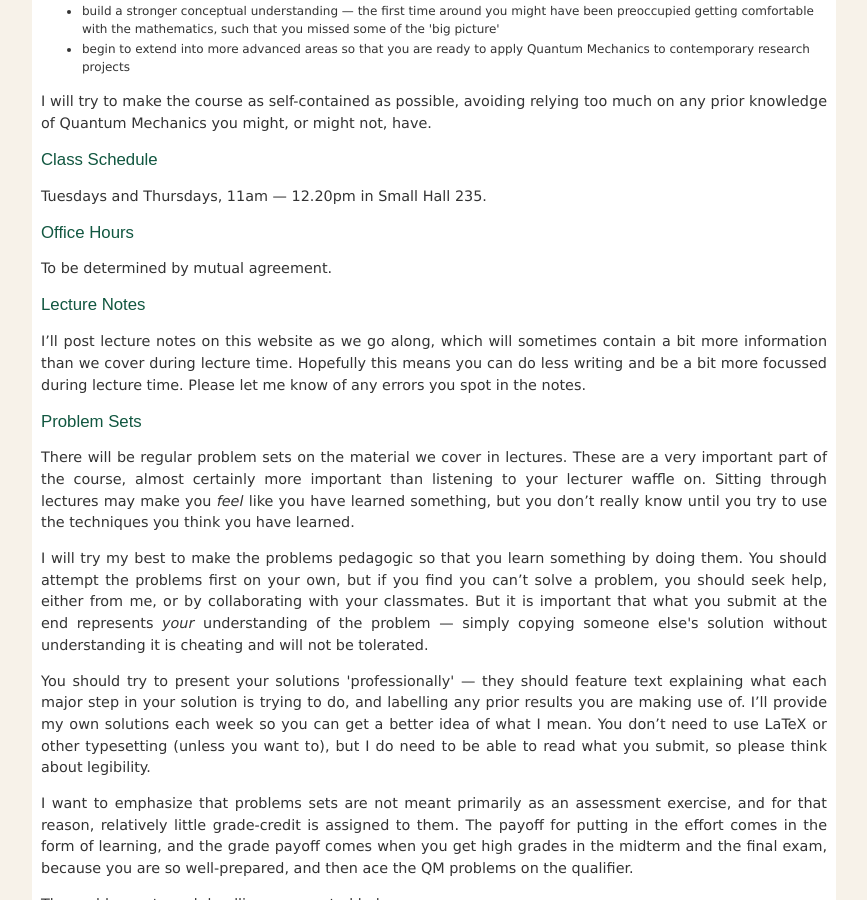
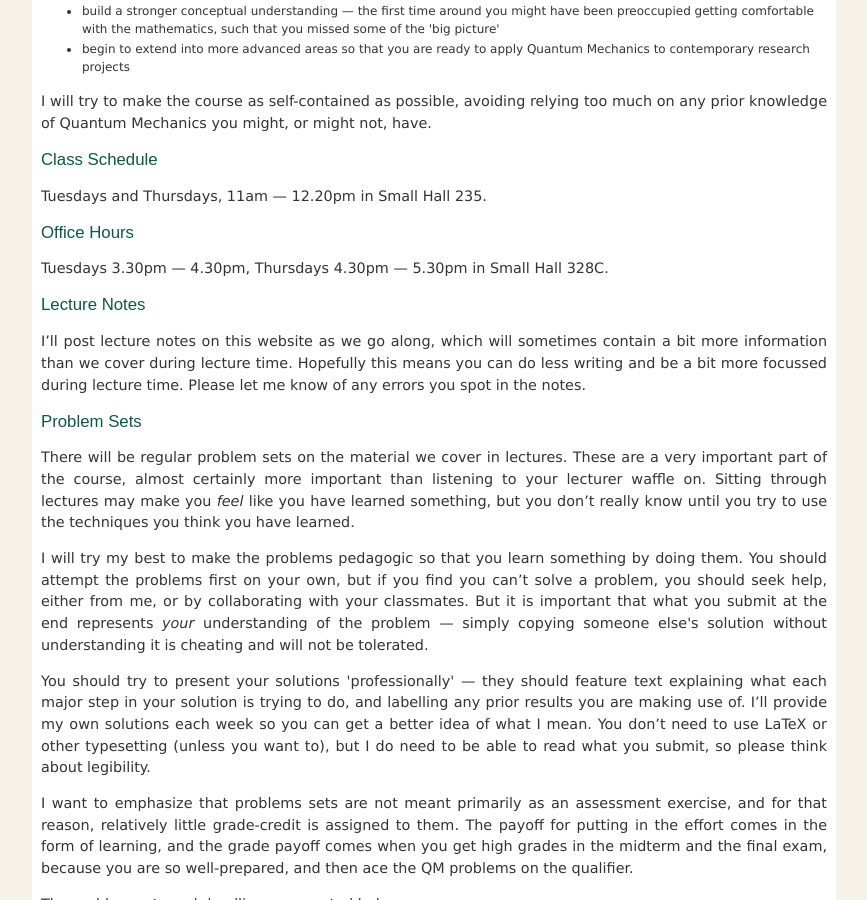
Before and after one commit to jozefdudek/personal_website, a Jekyll site: the page built from Phys621.html, in a window 1280 px wide and 900 px high, scrolled down 424 px. Shown: the whole window, without its empty margins (192-1059 px from the left). Built offline with Jekyll 4.4.1, drawn with Linux system fonts in a browser that asks for light colours.

Commit message:
added office hours

```diff
--- a/Phys621.html
+++ b/Phys621.html
@@ -26,9 +26,8 @@ layout: default
 
 <!-- ============================================== -->
 <h3>Office Hours</h3>
-<p> To be determined by mutual agreement. </p>
-<!-- <p>Wednesdays, 1pm &mdash; 2.30pm in Small Hall
-328C.</p> -->
+ <p>Tuesdays 3.30pm &mdash; 4.30pm, Thursdays 4.30pm  &mdash; 5.30pm in Small Hall
+328C.</p>
 
 <!-- ============================================== -->
 <h3>Lecture Notes</h3>
```
